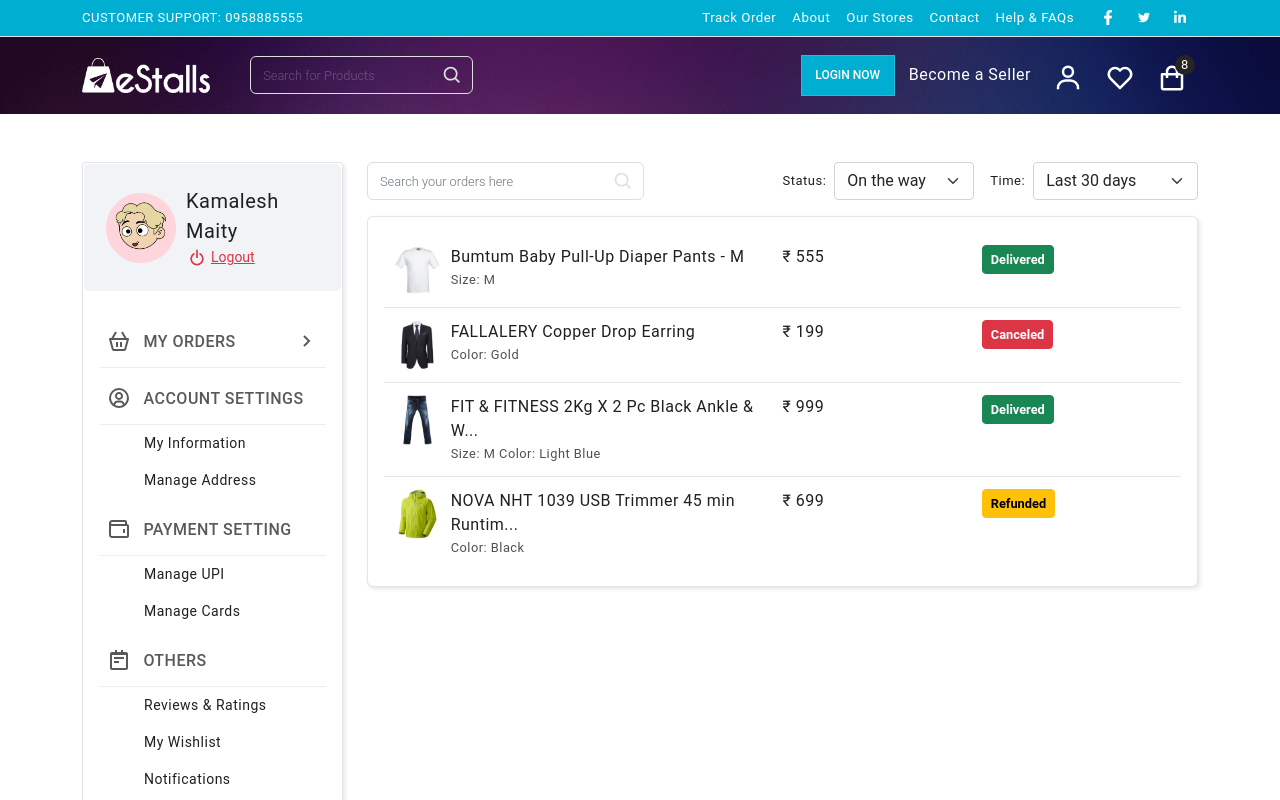
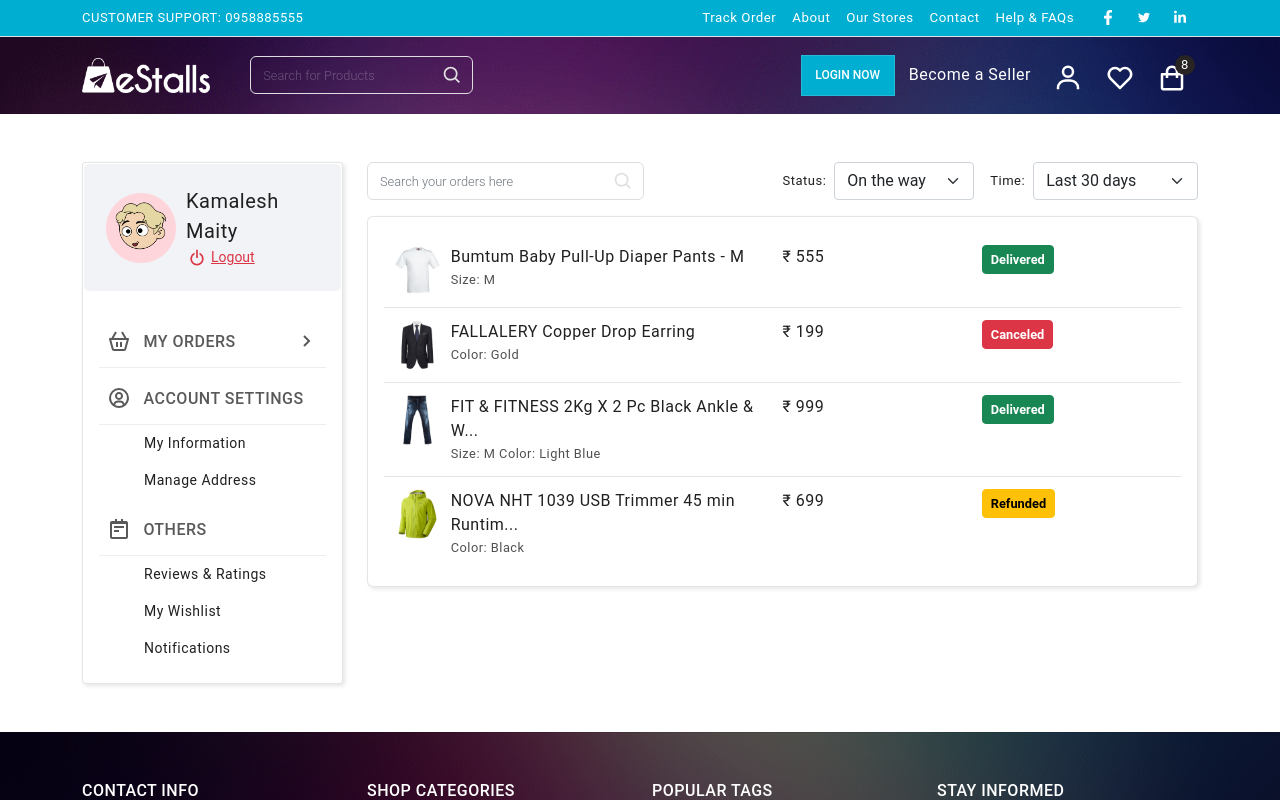
Before and after one commit to kamalesh777/e-stalls-client, a Next.js app: page /profile/orders in a window 1280 px wide. Shown: the top 800 px of the page. Built offline with nearby package versions, Linux system fonts and the light colour scheme.

Commit message:
payment method commented for now

```diff
--- a/src/view/Profile.tsx
+++ b/src/view/Profile.tsx
@@ -36,20 +36,20 @@
         },
       ],
     },
-    {
-      label: 'Payment Setting',
-      icon: <BiWallet />,
-      submenu: [
-        {
-          label: 'Manage UPI',
-          url: '/profile/info/user-details',
-        },
-        {
-          label: 'Manage Cards',
-          url: '/profile/info/manage-address',
-        },
-      ],
-    },
+    // {
+    //   label: 'Payment Setting',
+    //   icon: <BiWallet />,
+    //   submenu: [
+    //     {
+    //       label: 'Manage UPI',
+    //       url: '/profile/info/user-details',
+    //     },
+    //     {
+    //       label: 'Manage Cards',
+    //       url: '/profile/info/manage-address',
+    //     },
+    //   ],
+    // },
     {
       label: 'Others',
       icon: <BiNotepad />,
```
